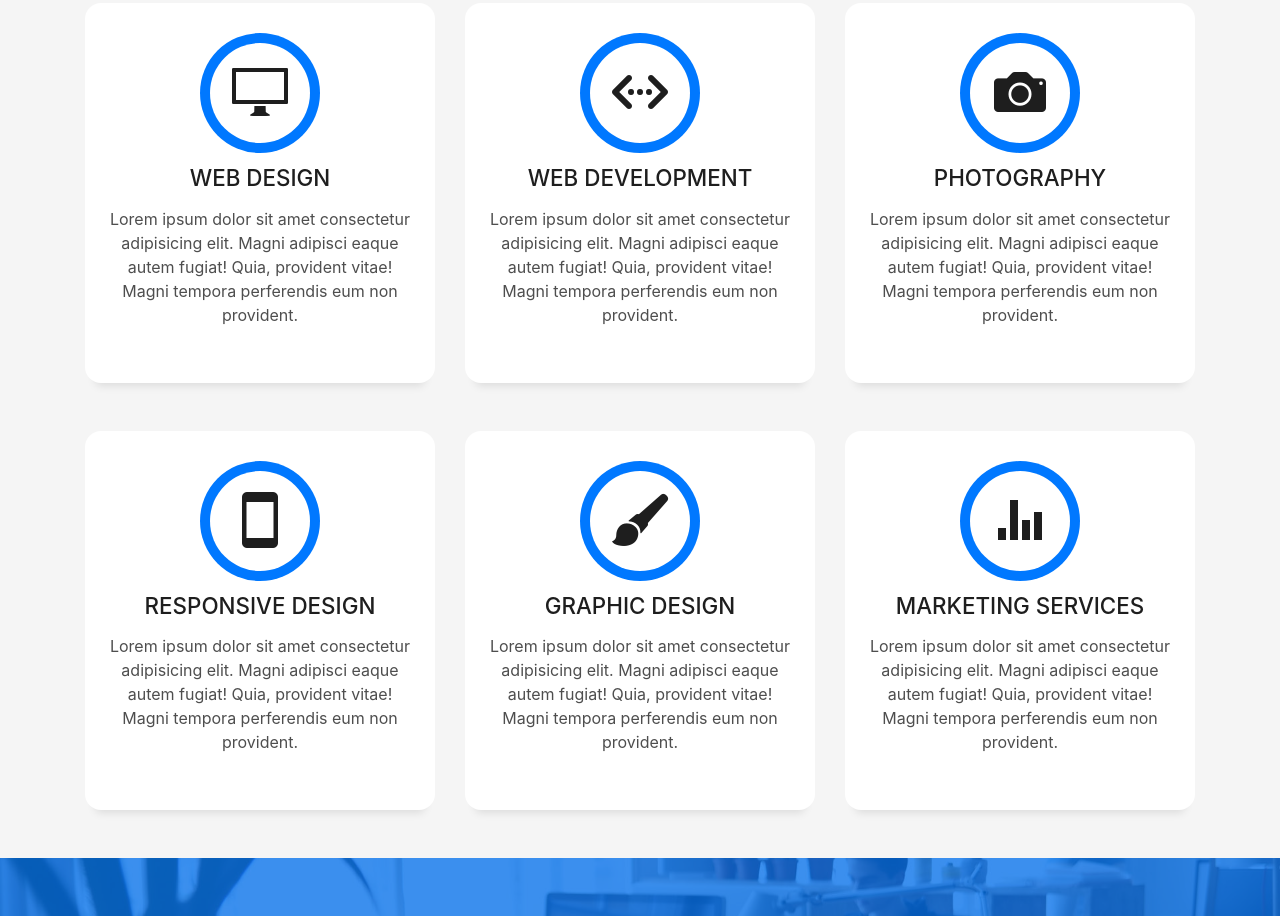
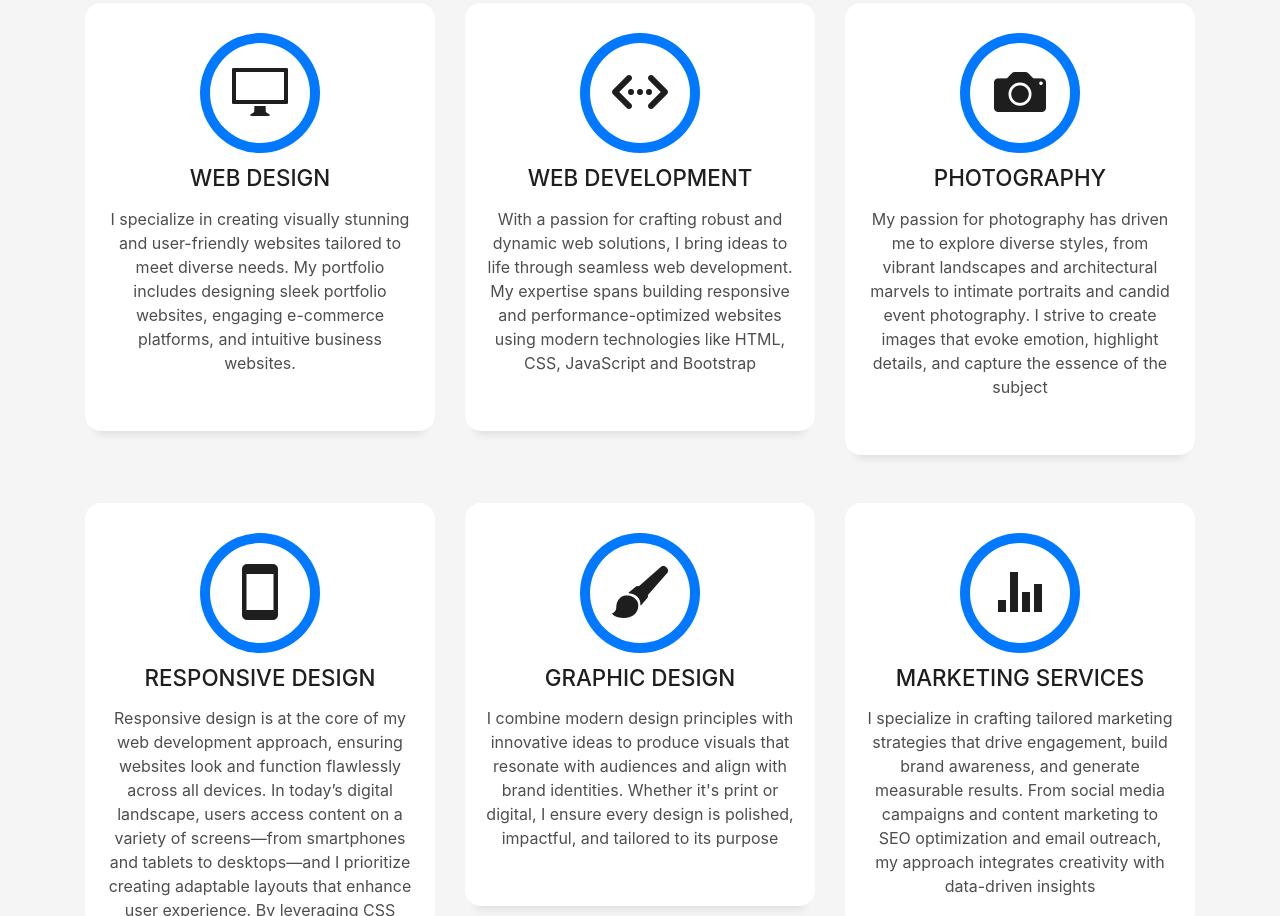
Before and after one commit to shoncp/DevFolio, a plain HTML site: page index.html in a window 1280 px wide. Shown: the part 1884-2800 px from the top of the page. Drawn offline with Linux system fonts and the light colour scheme; files whose address does not match are found by name.

Commit message:
contents added

```diff
--- a/index.html
+++ b/index.html
@@ -182,9 +182,7 @@
             <div class="service-content">
               <h2 class="s-title">Web Design</h2>
               <p class="s-description text-center">
-                Lorem ipsum dolor sit amet consectetur adipisicing elit. Magni adipisci eaque autem fugiat! Quia,
-                provident vitae! Magni
-                tempora perferendis eum non provident.
+                I specialize in creating visually stunning and user-friendly websites tailored to meet diverse needs. My portfolio includes designing sleek portfolio websites, engaging e-commerce platforms, and intuitive business websites.
               </p>
             </div>
           </div>
@@ -197,9 +195,7 @@
             <div class="service-content">
               <h2 class="s-title">Web Development</h2>
               <p class="s-description text-center">
-                Lorem ipsum dolor sit amet consectetur adipisicing elit. Magni adipisci eaque autem fugiat! Quia,
-                provident vitae! Magni
-                tempora perferendis eum non provident.
+                With a passion for crafting robust and dynamic web solutions, I bring ideas to life through seamless web development. My expertise spans building responsive and performance-optimized websites using modern technologies like HTML, CSS, JavaScript and Bootstrap
               </p>
             </div>
           </div>
@@ -212,9 +208,7 @@
             <div class="service-content">
               <h2 class="s-title">Photography</h2>
               <p class="s-description text-center">
-                Lorem ipsum dolor sit amet consectetur adipisicing elit. Magni adipisci eaque autem fugiat! Quia,
-                provident vitae! Magni
-                tempora perferendis eum non provident.
+                My passion for photography has driven me to explore diverse styles, from vibrant landscapes and architectural marvels to intimate portraits and candid event photography. I strive to create images that evoke emotion, highlight details, and capture the essence of the subject
               </p>
             </div>
           </div>
@@ -227,9 +221,7 @@
             <div class="service-content">
               <h2 class="s-title">Responsive Design</h2>
               <p class="s-description text-center">
-                Lorem ipsum dolor sit amet consectetur adipisicing elit. Magni adipisci eaque autem fugiat! Quia,
-                provident vitae! Magni
-                tempora perferendis eum non provident.
+                Responsive design is at the core of my web development approach, ensuring websites look and function flawlessly across all devices. In today’s digital landscape, users access content on a variety of screens—from smartphones and tablets to desktops—and I prioritize creating adaptable layouts that enhance user experience. By leveraging CSS media queries, flexible grids, and scalable visuals
               </p>
             </div>
           </div>
@@ -242,9 +234,7 @@
             <div class="service-content">
               <h2 class="s-title">Graphic Design</h2>
               <p class="s-description text-center">
-                Lorem ipsum dolor sit amet consectetur adipisicing elit. Magni adipisci eaque autem fugiat! Quia,
-                provident vitae! Magni
-                tempora perferendis eum non provident.
+                I combine modern design principles with innovative ideas to produce visuals that resonate with audiences and align with brand identities. Whether it's print or digital, I ensure every design is polished, impactful, and tailored to its purpose
               </p>
             </div>
           </div>
@@ -257,9 +247,7 @@
             <div class="service-content">
               <h2 class="s-title">Marketing Services</h2>
               <p class="s-description text-center">
-                Lorem ipsum dolor sit amet consectetur adipisicing elit. Magni adipisci eaque autem fugiat! Quia,
-                provident vitae! Magni
-                tempora perferendis eum non provident.
+                I specialize in crafting tailored marketing strategies that drive engagement, build brand awareness, and generate measurable results. From social media campaigns and content marketing to SEO optimization and email outreach, my approach integrates creativity with data-driven insights
               </p>
             </div>
           </div>
```
